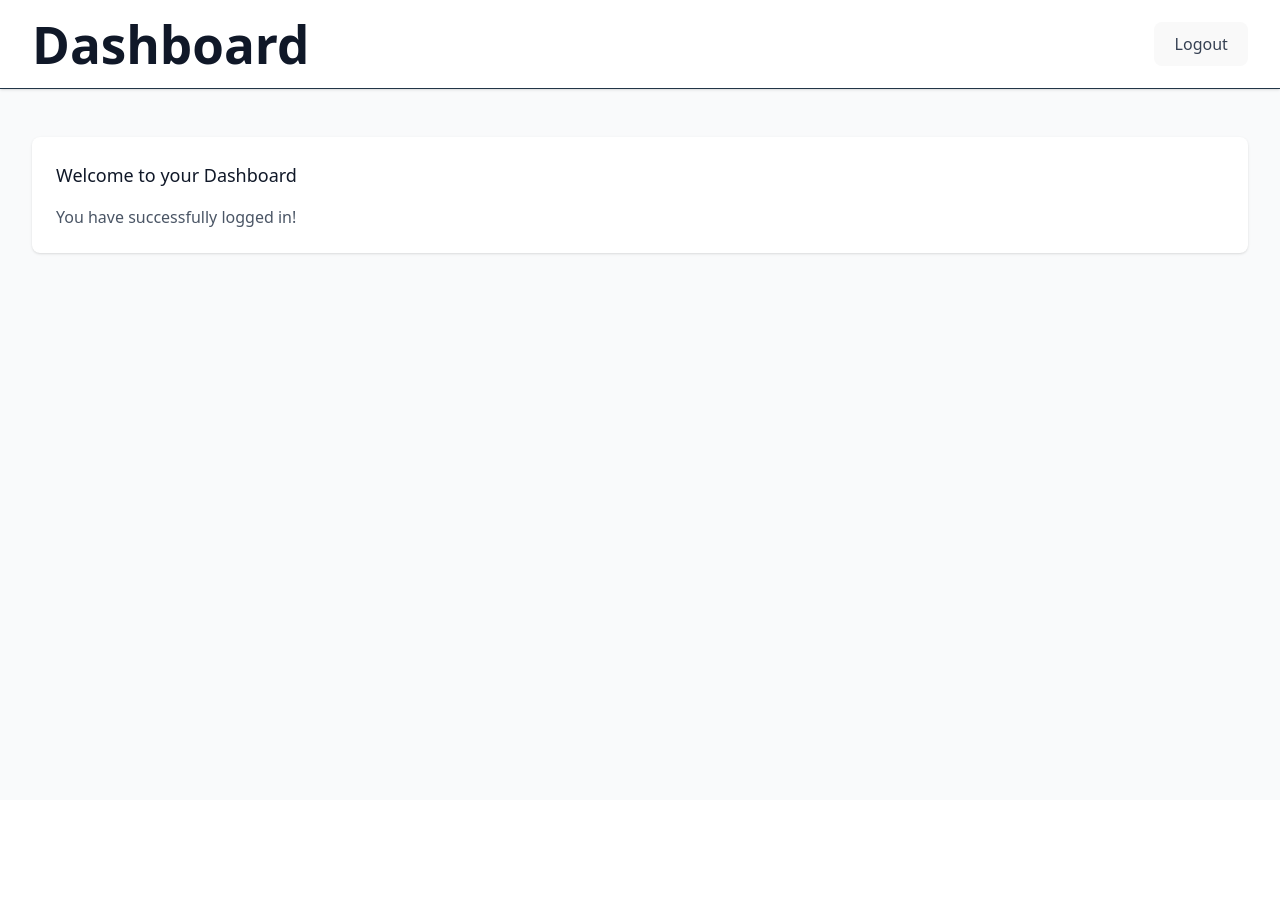
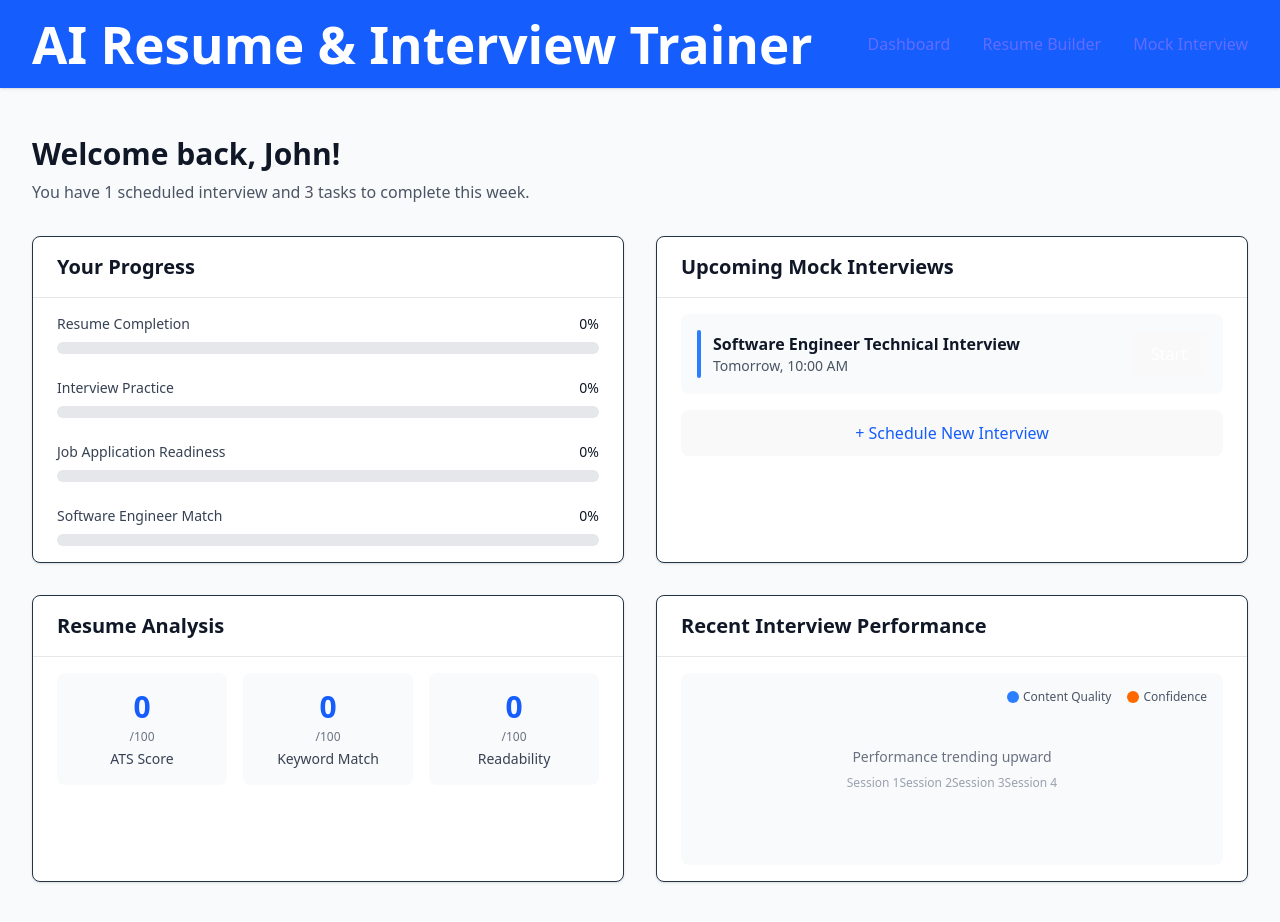
Before and after one commit to maitke01/ai-mock-interview, a React (Vite) app in the folder packages/app/: page /dashboard in a window 1280 px wide. Shown: the top 922 px of the page. Before the commit the page ends 800 px from the top, so only its background shows below. Built offline with nearby package versions, Linux system fonts and the light colour scheme.

Commit message:
update dashboard

```diff
--- a/packages/app/src/components/Dashboard.tsx
+++ b/packages/app/src/components/Dashboard.tsx
@@ -1,25 +1,159 @@
-import React from 'react'
+import type React from "react"
 
 const Dashboard: React.FC = () => {
   return (
-    <div className='min-h-screen bg-gray-50'>
-      <div className='bg-white shadow-sm border-b'>
-        <div className='max-w-7xl mx-auto px-4 sm:px-6 lg:px-8'>
-          <div className='flex justify-between items-center py-4'>
-            <h1 className='text-2xl font-bold text-gray-900'>Dashboard</h1>
-            <button className='px-4 py-2 text-sm font-medium text-gray-700 bg-white border border-gray-300 rounded-md hover:bg-gray-50 focus:outline-none focus:ring-2 focus:ring-offset-2 focus:ring-black'>
-              Logout
-            </button>
+    <div className="min-h-screen bg-gray-50">
+      <div className="bg-blue-600 shadow-sm">
+        <div className="max-w-7xl mx-auto px-4 sm:px-6 lg:px-8">
+          <div className="flex justify-between items-center py-4">
+            <h1 className="text-2xl font-bold text-white">AI Resume & Interview Trainer</h1>
+            <nav className="flex space-x-8">
+              <a href="#" className="text-white hover:text-blue-200 font-medium">
+                Dashboard
+              </a>
+              <a href="#" className="text-white hover:text-blue-200 font-medium">
+                Resume Builder
+              </a>
+              <a href="#" className="text-white hover:text-blue-200 font-medium">
+                Mock Interview
+              </a>
+            </nav>
           </div>
         </div>
       </div>
 
-      <div className='max-w-7xl mx-auto py-6 sm:px-6 lg:px-8'>
-        <div className='px-4 py-6 sm:px-0'>
-          <div className='bg-white overflow-hidden shadow rounded-lg'>
-            <div className='px-4 py-5 sm:p-6'>
-              <h2 className='text-lg font-medium text-gray-900 mb-4'>Welcome to your Dashboard</h2>
-              <p className='text-gray-600'>You have successfully logged in!</p>
+      <div className="max-w-7xl mx-auto py-6 sm:px-6 lg:px-8">
+        <div className="px-4 py-6 sm:px-0">
+          <div className="mb-8">
+            <h2 className="text-3xl font-bold text-gray-900 mb-2">Welcome back, John!</h2>
+            <p className="text-gray-600">You have 1 scheduled interview and 3 tasks to complete this week.</p>
+          </div>
+
+          <div className="grid grid-cols-1 lg:grid-cols-2 gap-8 mb-8">
+            <div className="bg-white rounded-lg shadow border">
+              <div className="px-6 py-4 border-b border-gray-200">
+                <h3 className="text-xl font-semibold text-gray-900">Your Progress</h3>
+              </div>
+              <div className="px-6 py-4 space-y-6">
+                <div>
+                  <div className="flex justify-between items-center mb-2">
+                    <span className="text-sm font-medium text-gray-700">Resume Completion</span>
+                    <span className="text-sm font-medium text-gray-900">0%</span>
+                  </div>
+                  <div className="w-full bg-gray-200 rounded-full h-3">
+                    <div className="bg-blue-600 h-3 rounded-full" style={{ width: "0%" }}></div>
+                  </div>
+                </div>
+                <div>
+                  <div className="flex justify-between items-center mb-2">
+                    <span className="text-sm font-medium text-gray-700">Interview Practice</span>
+                    <span className="text-sm font-medium text-gray-900">0%</span>
+                  </div>
+                  <div className="w-full bg-gray-200 rounded-full h-3">
+                    <div className="bg-blue-600 h-3 rounded-full" style={{ width: "0%" }}></div>
+                  </div>
+                </div>
+                <div>
+                  <div className="flex justify-between items-center mb-2">
+                    <span className="text-sm font-medium text-gray-700">Job Application Readiness</span>
+                    <span className="text-sm font-medium text-gray-900">0%</span>
+                  </div>
+                  <div className="w-full bg-gray-200 rounded-full h-3">
+                    <div className="bg-blue-600 h-3 rounded-full" style={{ width: "0%" }}></div>
+                  </div>
+                </div>
+                <div>
+                  <div className="flex justify-between items-center mb-2">
+                    <span className="text-sm font-medium text-gray-700">Software Engineer Match</span>
+                    <span className="text-sm font-medium text-gray-900">0%</span>
+                  </div>
+                  <div className="w-full bg-gray-200 rounded-full h-3">
+                    <div className="bg-blue-600 h-3 rounded-full" style={{ width: "0%" }}></div>
+                  </div>
+                </div>
+              </div>
+            </div>
+
+            <div className="bg-white rounded-lg shadow border">
+              <div className="px-6 py-4 border-b border-gray-200">
+                <h3 className="text-xl font-semibold text-gray-900">Upcoming Mock Interviews</h3>
+              </div>
+              <div className="px-6 py-4">
+                <div className="bg-gray-50 rounded-lg p-4 mb-4">
+                  <div className="flex items-center justify-between">
+                    <div className="flex items-center space-x-3">
+                      <div className="w-1 h-12 bg-blue-500 rounded"></div>
+                      <div>
+                        <h4 className="font-semibold text-gray-900">Software Engineer Technical Interview</h4>
+                        <p className="text-sm text-gray-600">Tomorrow, 10:00 AM</p>
+                      </div>
+                    </div>
+                    <button className="bg-blue-600 hover:bg-blue-700 text-white px-6 py-2 rounded-md font-medium transition-colors">
+                      Start
+                    </button>
+                  </div>
+                </div>
+                <button className="w-full border border-blue-600 text-blue-600 hover:bg-blue-50 bg-transparent py-2 px-4 rounded-md font-medium transition-colors">
+                  + Schedule New Interview
+                </button>
+              </div>
+            </div>
+          </div>
+
+          <div className="grid grid-cols-1 lg:grid-cols-2 gap-8">
+            <div className="bg-white rounded-lg shadow border">
+              <div className="px-6 py-4 border-b border-gray-200">
+                <h3 className="text-xl font-semibold text-gray-900">Resume Analysis</h3>
+              </div>
+              <div className="px-6 py-4">
+                <div className="grid grid-cols-3 gap-4">
+                  <div className="text-center bg-gray-50 rounded-lg p-4">
+                    <div className="text-3xl font-bold text-blue-600 mb-1">0</div>
+                    <div className="text-xs text-gray-500 mb-1">/100</div>
+                    <div className="text-sm font-medium text-gray-700">ATS Score</div>
+                  </div>
+                  <div className="text-center bg-gray-50 rounded-lg p-4">
+                    <div className="text-3xl font-bold text-blue-600 mb-1">0</div>
+                    <div className="text-xs text-gray-500 mb-1">/100</div>
+                    <div className="text-sm font-medium text-gray-700">Keyword Match</div>
+                  </div>
+                  <div className="text-center bg-gray-50 rounded-lg p-4">
+                    <div className="text-3xl font-bold text-blue-600 mb-1">0</div>
+                    <div className="text-xs text-gray-500 mb-1">/100</div>
+                    <div className="text-sm font-medium text-gray-700">Readability</div>
+                  </div>
+                </div>
+              </div>
+            </div>
+
+            <div className="bg-white rounded-lg shadow border">
+              <div className="px-6 py-4 border-b border-gray-200">
+                <h3 className="text-xl font-semibold text-gray-900">Recent Interview Performance</h3>
+              </div>
+              <div className="px-6 py-4">
+                <div className="h-48 bg-gray-50 rounded-lg flex items-center justify-center relative">
+                  {/* Simple chart representation */}
+                  <div className="absolute top-4 right-4 flex space-x-4 text-xs">
+                    <div className="flex items-center space-x-1">
+                      <div className="w-3 h-3 bg-blue-500 rounded-full"></div>
+                      <span className="text-gray-600">Content Quality</span>
+                    </div>
+                    <div className="flex items-center space-x-1">
+                      <div className="w-3 h-3 bg-orange-500 rounded-full"></div>
+                      <span className="text-gray-600">Confidence</span>
+                    </div>
+                  </div>
+                  <div className="text-center text-gray-500">
+                    <div className="text-sm mb-2">Performance trending upward</div>
+                    <div className="flex justify-between w-full px-8 text-xs text-gray-400">
+                      <span>Session 1 </span>
+                      <span>Session 2 </span>
+                      <span>Session 3 </span>
+                      <span>Session 4 </span>
+                    </div>
+                  </div>
+                </div>
+              </div>
             </div>
           </div>
         </div>
```
